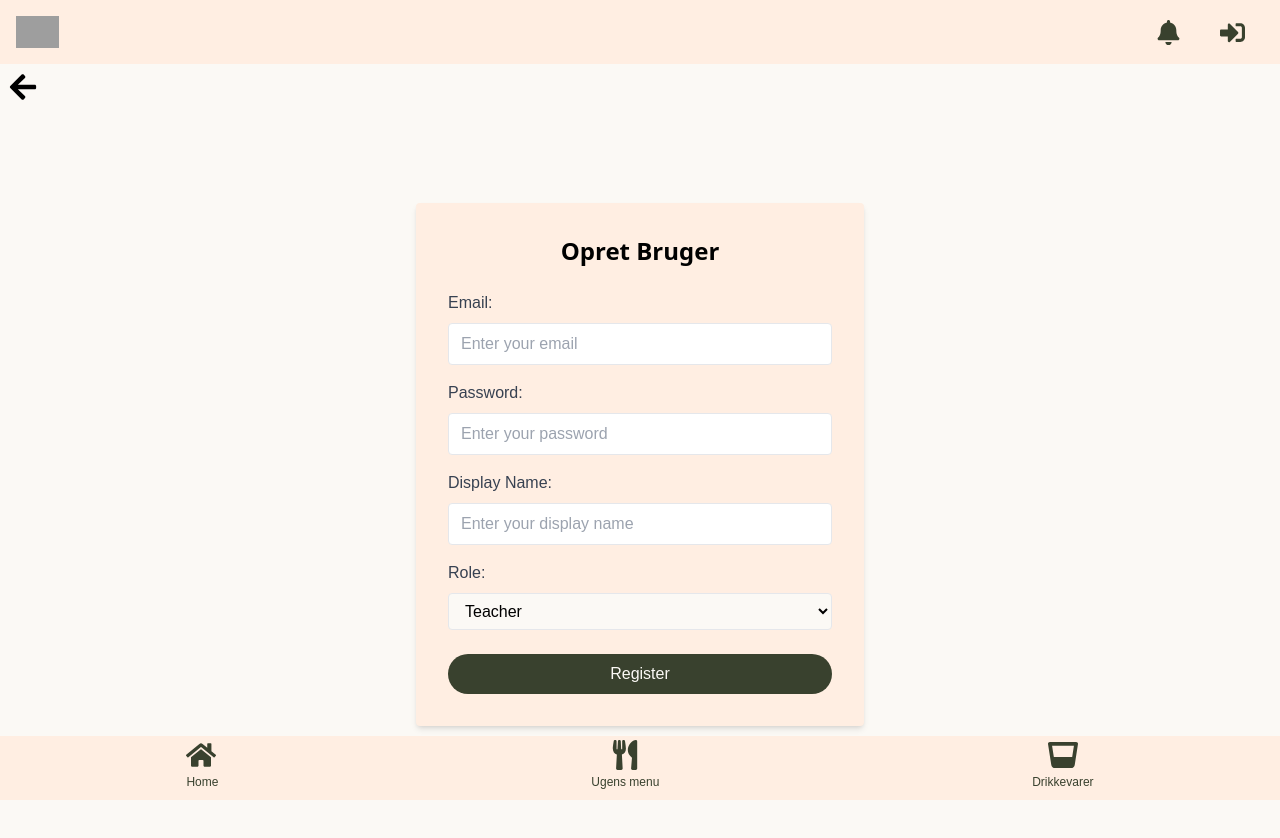
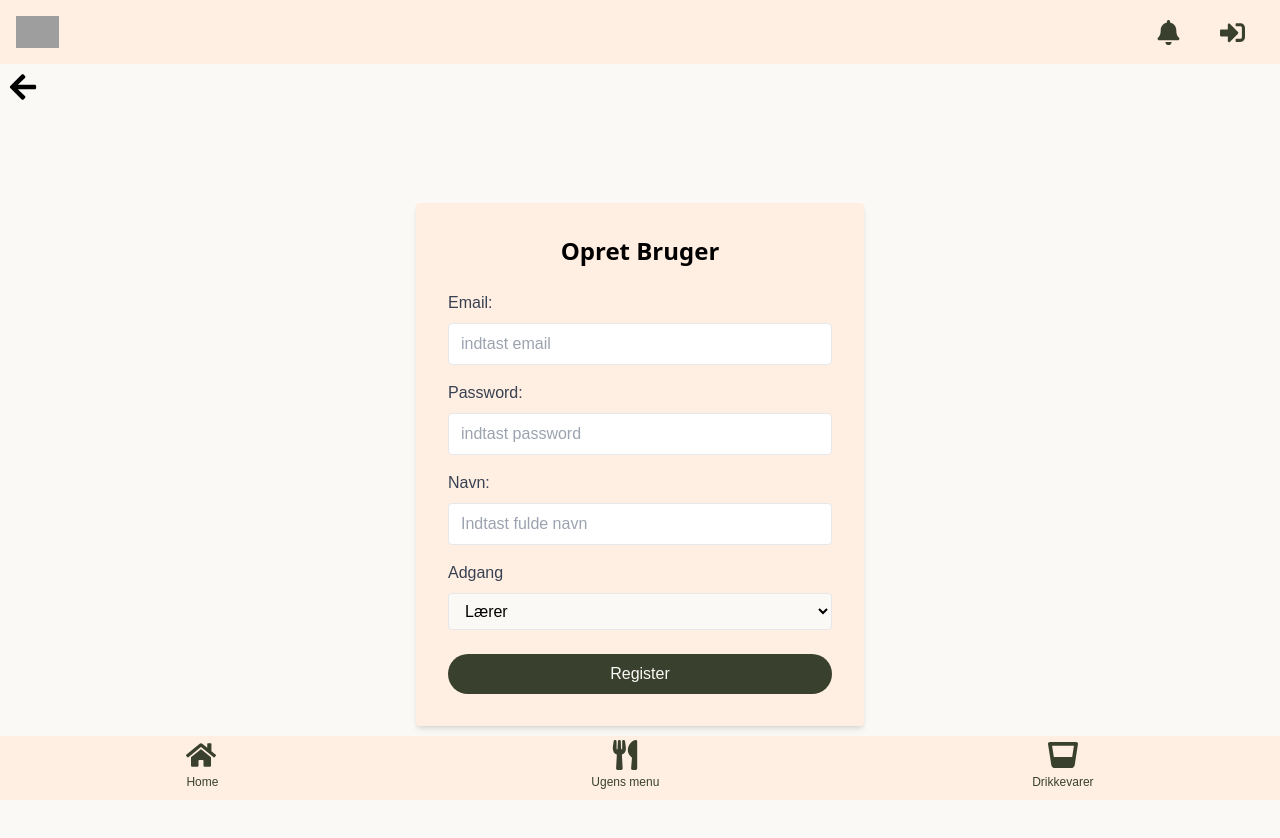
Before and after one commit to MortenKirch/advanced-frontend, a Next.js app: page /pages/admin-dashboard/edit-users in a window 1280 px wide. Shown: the top 838 px of the page. Built offline with nearby package versions, Linux system fonts and the light colour scheme; no server answers; grey boxes are pictures that could not be loaded.

Commit message:
updage create user

```diff
--- a/app/pages/admin-dashboard/edit-users/page.jsx
+++ b/app/pages/admin-dashboard/edit-users/page.jsx
@@ -2,9 +2,11 @@
 import { useState } from 'react';
 import { auth } from '@/firebaseConfig'; // Ensure only auth is imported
 import { createUserWithEmailAndPassword } from 'firebase/auth';
+  export default function page(){
 
 
-const Register = () => {
+
+
   const [email, setEmail] = useState('');
   const [password, setPassword] = useState('');
   const [displayName, setDisplayName] = useState('');
@@ -91,7 +93,7 @@ const Register = () => {
             onChange={(e) => setEmail(e.target.value)}
             required
             className="w-full px-3 py-2 border rounded focus:outline-none focus:ring-2 focus:ring-blue-500"
-            placeholder="Enter your email"
+            placeholder="indtast email"
           />
         </div>
 
@@ -104,12 +106,12 @@ const Register = () => {
             onChange={(e) => setPassword(e.target.value)}
             required
             className="w-full px-3 py-2 border rounded focus:outline-none focus:ring-2 focus:ring-blue-500"
-            placeholder="Enter your password"
+            placeholder="indtast password"
           />
         </div>
 
         <div className="mb-4">
-          <label className="block text-gray-700 mb-2" htmlFor="displayName">Display Name:</label>
+          <label className="block text-gray-700 mb-2" htmlFor="displayName">Navn:</label>
           <input
             id="displayName"
             type="text"
@@ -117,19 +119,19 @@ const Register = () => {
             onChange={(e) => setDisplayName(e.target.value)}
             required
             className="w-full px-3 py-2 border rounded focus:outline-none focus:ring-2 focus:ring-blue-500"
-            placeholder="Enter your display name"
+            placeholder="Indtast fulde navn"
           />
         </div>
 
         <div className="mb-6">
-          <label className="block text-gray-700 mb-2" htmlFor="role">Role:</label>
+          <label className="block text-gray-700 mb-2" htmlFor="role">Adgang</label>
           <select
             id="role"
             value={role}
             onChange={(e) => setRole(e.target.value)}
             className="w-full px-3 py-2 border rounded bg-white focus:outline-none focus:ring-2 focus:ring-blue-500"
           >
-            <option value="teacher">Teacher</option>
+            <option value="teacher">Lærer</option>
             <option value="admin">Admin</option>
           </select>
         </div>
@@ -139,11 +141,9 @@ const Register = () => {
           className={`w-full  text-white py-2 rounded bg-forest rounded-large ${loading ? 'opacity-50 cursor-not-allowed' : ''}`}
           disabled={loading}
         >
-          {loading ? 'Registering...' : 'Register'}
+          {loading ? 'Registere...' : 'Register'}
         </button>
       </form>
     </div>
   );
 };
-
-export default Register;
```
